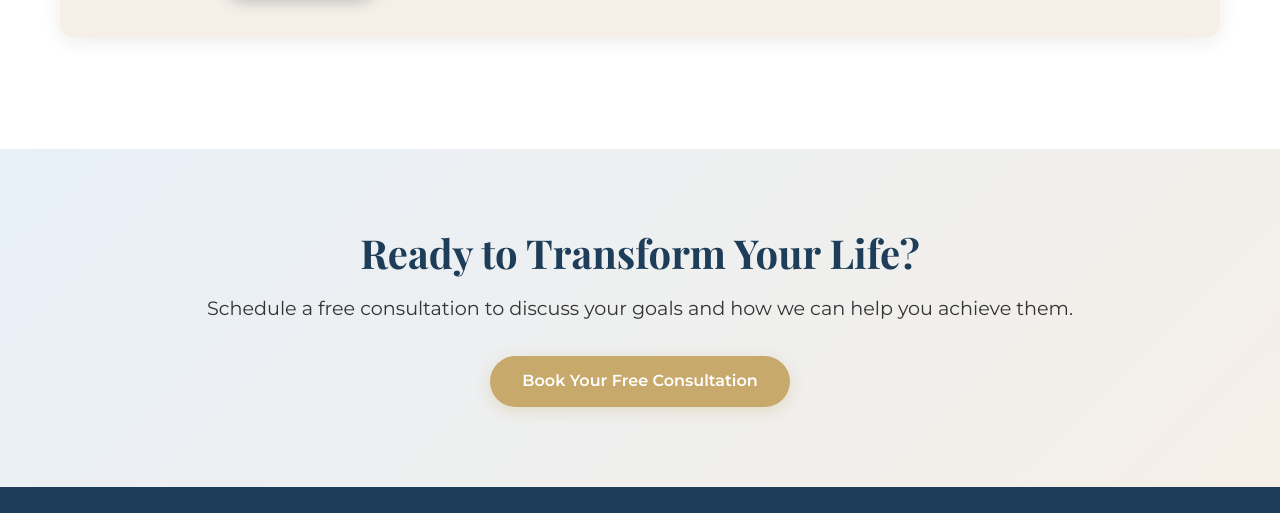
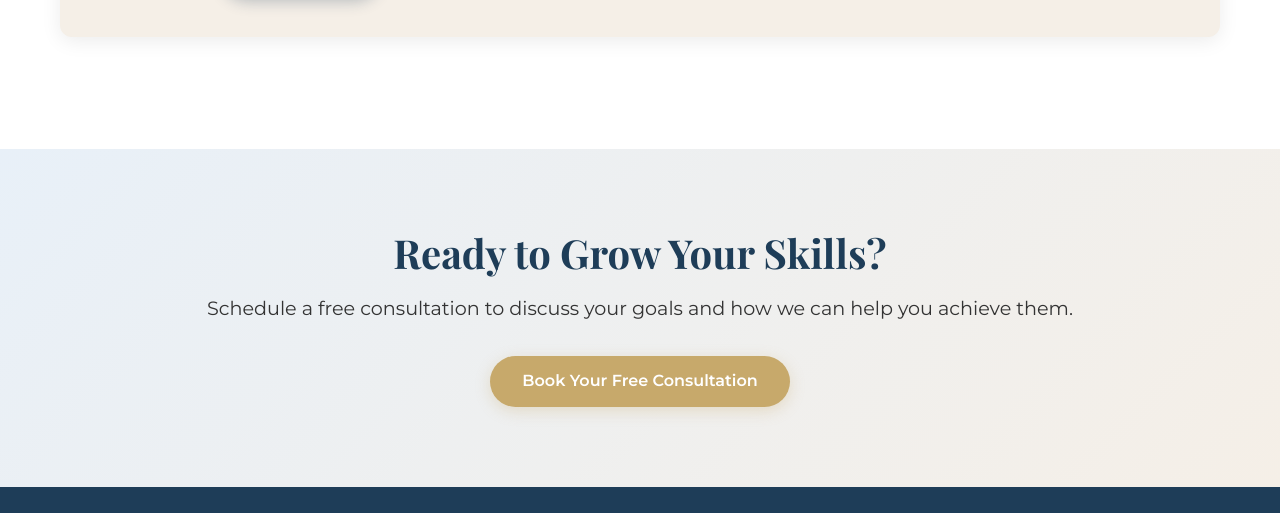
Before and after one commit to smitar217/smitar217.github.io, a plain HTML site: page services.html in a window 1280 px wide. Shown: the part 2315-2828 px from the top of the page. Drawn offline with nearby package versions, Linux system fonts and the light colour scheme.

Commit message:
text change

```diff
--- a/services.html
+++ b/services.html
@@ -150,7 +150,7 @@
     <!-- CTA Section -->
     <section class="cta-section">
         <div class="container">
-            <h2>Ready to Transform Your Life?</h2>
+            <h2>Ready to Grow Your Skills?</h2>
             <p>Schedule a free consultation to discuss your goals and how we can help you achieve them.</p>
             <a href="contact.html" class="btn btn-secondary">Book Your Free Consultation</a>
         </div>
```
